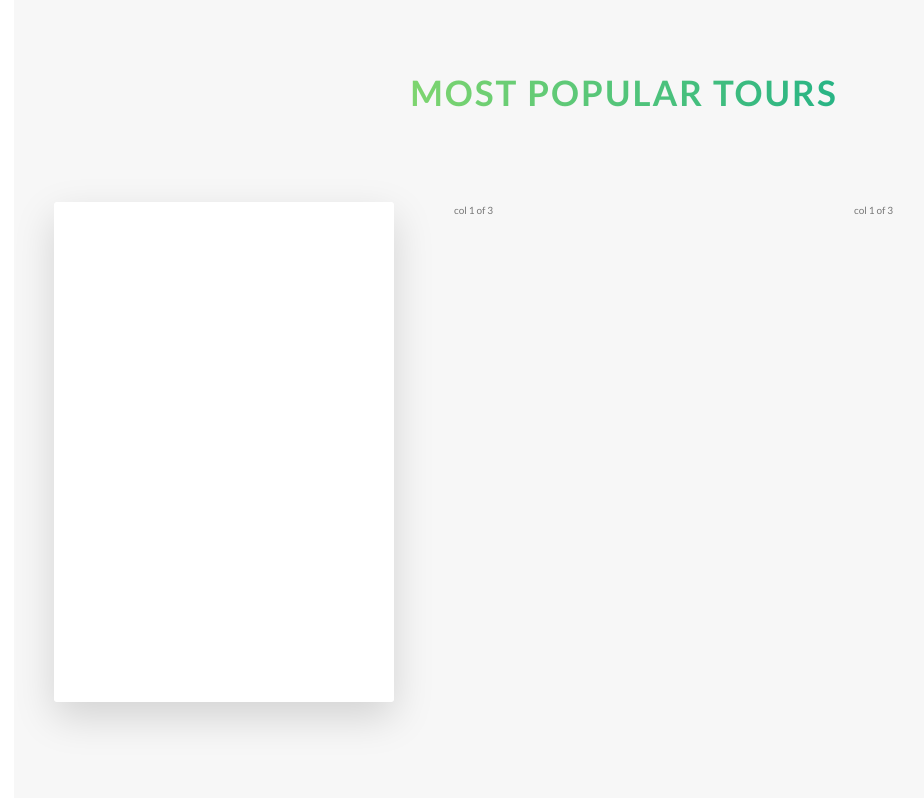
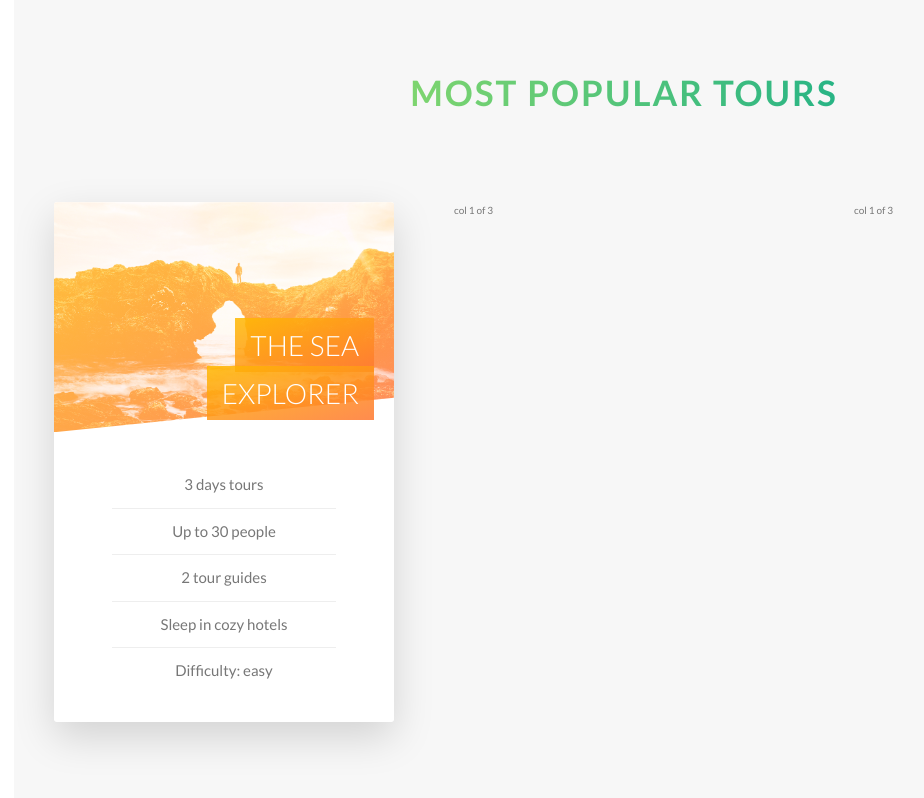
Before and after one commit to OriChaiMatan/Natours, a website: page index.html in a window 1280 px wide. Shown: the part 2278-3076 px from the top of the page, without its empty margins (16-940 px from the left). Drawn offline with Linux system fonts and the light colour scheme.

Commit message:
Building the Tours Section - Part 2 (Card front side)

```diff
--- a/index.html
+++ b/index.html
@@ -116,7 +116,21 @@
                 <div class="col-1-of-3">
                     <div class="card">
                         <div class="card__side card__side--front">
-                            front
+                            <div class="card__picture card__picture--1">
+                                &nbsp;
+                            </div>
+                            <h4 class="card__heading">
+                                <span class="card__heading-span card__heading-span--1">The Sea Explorer</span>
+                            </h4>
+                            <div class="card__details">
+                                <ul>
+                                    <li>3 days tours</li>
+                                    <li>Up to 30 people</li>
+                                    <li>2 tour guides</li>
+                                    <li>Sleep in cozy hotels</li>
+                                    <li>Difficulty: easy</li>
+                                </ul>
+                            </div>
                         </div>
                         <div class="card__side card__side--back card__side--back-1">
                             back
--- a/sass/abstracts/_variables.scss
+++ b/sass/abstracts/_variables.scss
@@ -10,6 +10,7 @@ $color-tertiary-light: #2998ff;
 $color-tertiary-dark: #5643fa;
 
 $color-grey-light-1: #f7f7f7;
+$color-grey-light-2: #eee;
 
 $color-grey-dark: #777;
 $color-white: #fff;
--- a/sass/components/_card.scss
+++ b/sass/components/_card.scss
@@ -1,13 +1,13 @@
 .card {
+    //FUNCUNALITY
     perspective: 1500rem;
     -moz-perspective: 150rem;
     position: relative;
-    height: 50rem;
+    height: 52rem;
 
     &__side {
-        color: #fff;
         font-size: 2rem;
-        height: 50rem;
+        height: 52rem;
         transition: all .8s ease;
         position: absolute;
         top: 0;
@@ -15,6 +15,7 @@
         width: 100%;
         backface-visibility: hidden;
         border-radius: 3px;
+        overflow: hidden;
         box-shadow: 0 1.5rem 4rem rgba($color-black, .15);
 
         &--front {
@@ -22,7 +23,7 @@
         }
 
         &--back {
-            transform: rotateY(180deg);
+            transform: rotateY(-180deg);
 
             &-1{
                 background-image: linear-gradient(to right bottom, $color-secondary-light, $color-secondary-dark);
@@ -38,4 +39,68 @@
     &:hover &__side--back {
         transform: rotateY(0);
     }
+
+    //FRONT SIDE STYLING
+
+    &__picture{
+        background-size: cover;
+        height: 23rem;
+        background-blend-mode: screen;
+        --webkit-clip-path: polygon(0 0, 100% 0, 100% 85%, 0 100%);
+        clip-path: polygon(0 0, 100% 0, 100% 85%, 0 100%);
+
+        &--1{
+            background-image: linear-gradient(to right bottom, $color-secondary-light, $color-secondary-dark), url(../../img/nat-5.jpg);
+        }
+
+        &--3{
+            background-image: url(../../img/nat-5.jpg);
+        }
+
+        &--2{
+            background-image: url(../../img/nat-5.jpg);
+        }
+    }
+
+    &__heading{
+        font-size: 2.8rem;
+        font-weight: 300;
+        text-transform: uppercase;
+        color: $color-white;
+        position: absolute;
+        top: 12rem;
+        right: 2rem;
+        text-align: right;
+        width: 75%;
+    }
+
+    &__heading-span{
+        padding: 1rem 1.5rem;
+        -webkit-box-decoration-break: clone;
+        box-decoration-break: clone;
+
+        &--1{
+            background-image: linear-gradient(to right bottom, rgba($color-secondary-light, .85), rgba($color-secondary-dark, .85));
+        }
+    }
+
+    &__details{
+        padding: 3rem;
+
+        ul{
+            list-style: none;
+            width: 80%;
+            margin: 0 auto;
+
+            li{
+                text-align: center;
+                font-size: 1.5rem;
+                padding: 1rem;
+
+                &:not(:last-child){
+                    border-bottom: 1px solid $color-grey-light-2;
+                }
+            }
+        }
+    }
 }
--- a/sass/layout/_header.scss
+++ b/sass/layout/_header.scss
@@ -8,6 +8,7 @@
     background-position: top;
     position: relative;
 
+    --webkit-clip-path: polygon(0 0, 100% 0, 100% 75vh, 0 100%);
     clip-path: polygon(0 0, 100% 0, 100% 75vh, 0 100%);
 
     &__logo-box {
```
Also changed, not shown: css/style.css, 1 other file.
